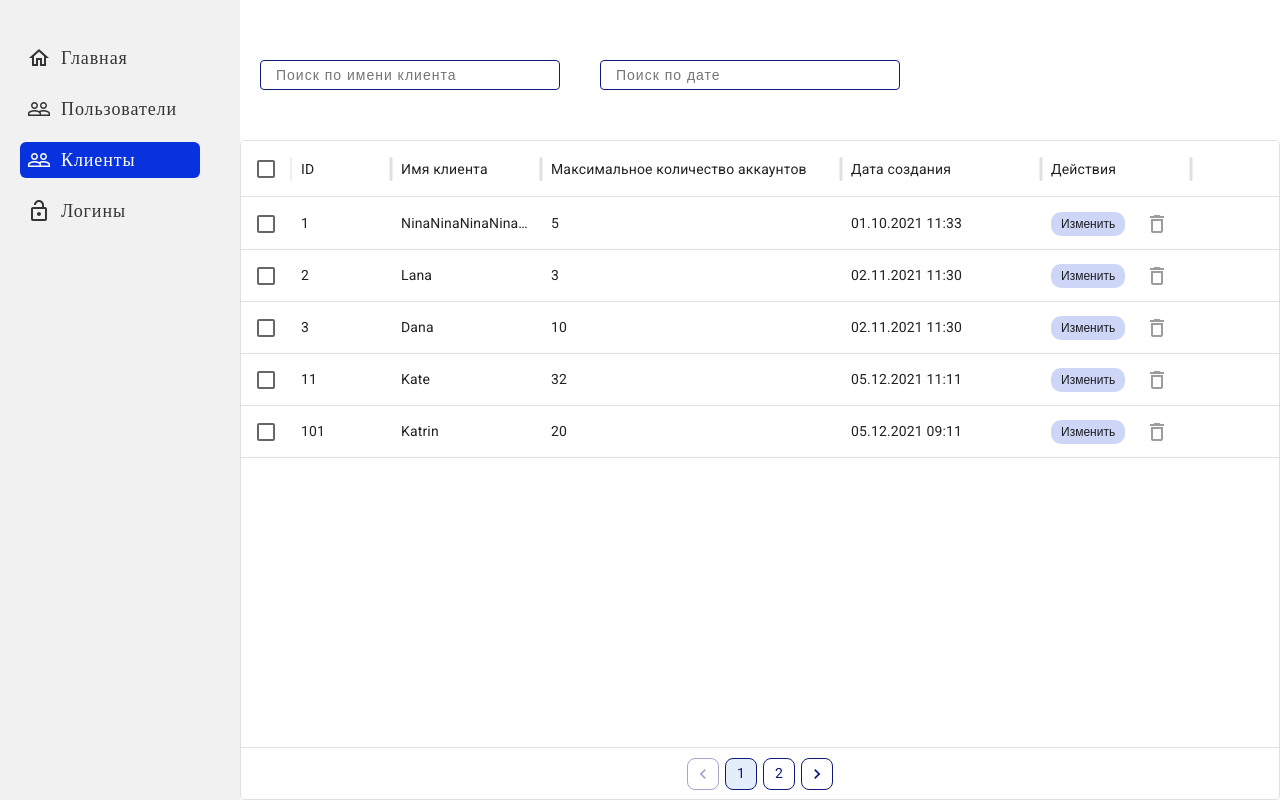
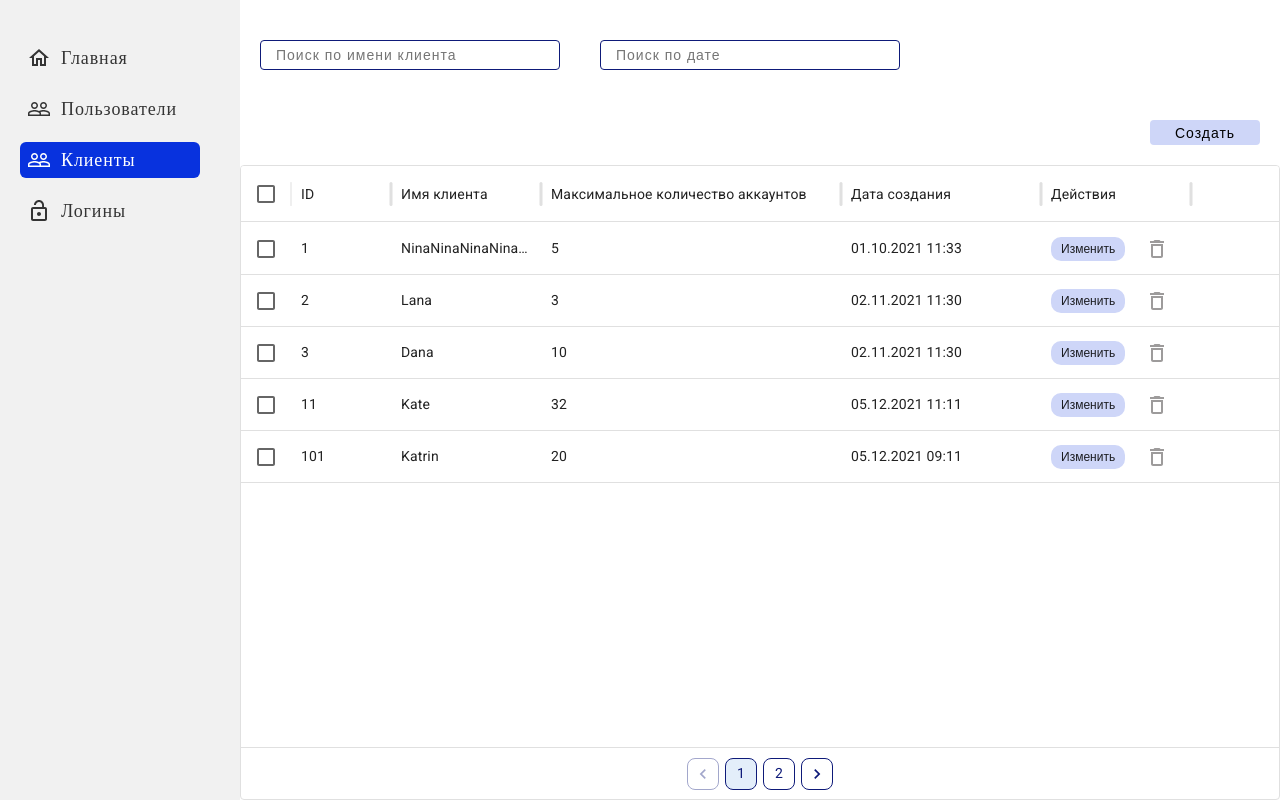
Before and after one commit to Andreeevna/new, a React (Vite) app: page /clients in a window 1280 px wide. Built offline with nearby package versions, Linux system fonts and the light colour scheme.

Commit message:
we have made a more universal element out of the modal window

```diff
--- a/src/App.css
+++ b/src/App.css
@@ -29,7 +29,7 @@ ul {
 }
 
 .table__container {
-	padding-top: 60px;
+	padding-top: 40px;
 	/* padding-bottom: 60px; */
 	display: flex;
 	flex-direction: column;
@@ -40,7 +40,7 @@ ul {
 /* search */
 
 .search__container {
-	margin-bottom: 50px;
+	margin-bottom: 30px;
 	padding-left: 20px;
 	display: flex;
 	align-items: center;
--- /dev/null
+++ b/src/components/Button/Button.css
@@ -0,0 +1,25 @@
+.button-send {
+	margin-top: 20px;
+	display: flex;
+}
+
+.button-send__end {
+	justify-content: flex-end;
+}
+
+.button-send__center {
+	justify-content: center;
+}
+
+.button-send__btn {
+	font-size: 14px;
+	font-weight: 300;
+	letter-spacing: 1px;
+	width: 110px;
+	height: 25px;
+	text-align: center;
+	background-color: #ced6f8;
+	border: none;
+	border-radius: 4px;
+	cursor: pointer;
+}
--- /dev/null
+++ b/src/components/Button/Button.jsx
@@ -0,0 +1,14 @@
+import React from 'react'
+
+import clsx from 'clsx'
+import './Button.css'
+
+const Button = ({ className, text }) => {
+	return (
+		<div className={clsx('button-send', className)}>
+			<button className='button-send__btn'>{text}</button>
+		</div>
+	)
+}
+
+export default Button
--- a/src/components/EditComponent/EditComponent.jsx
+++ b/src/components/EditComponent/EditComponent.jsx
@@ -1,6 +1,5 @@
 import React, { useMemo, useState } from 'react'
 
-import moment from 'moment'
 import {
 	callLoginsDict,
 	clientsDict,
@@ -9,6 +8,7 @@ import {
 	smsLoginsDict,
 	usersDict,
 } from '../../utils/dicts'
+import Button from '../Button/Button'
 import './EditComponent.css'
 
 const EditComponent = ({ item, chapter }) => {
@@ -73,22 +73,13 @@ const EditComponent = ({ item, chapter }) => {
 							className='edit-item__value'
 							onClick={e => handleEditClick(key)}
 						>
-							{/* {console.log()} */}
-							{key === 'creation_date'
-								? moment(newvalue[key]).format('DD.MM.YYYY HH:mm')
-								: newvalue[key]}
-							{/* {newvalue[key]} */}
+							{newvalue[key]}
 						</span>
 					) : (
 						<input
 							className='edit-item__input'
 							type='text'
 							value={newvalue[key]}
-							// value={
-							// 	key === 'creation_date'
-							// 		? moment(newvalue[key]).format('DD.MM.YYYY HH:mm')
-							// 		: newvalue[key] || ''
-							// }
 							onChange={e => {
 								setNewValue({ ...newvalue, [key]: e.target.value })
 							}}
@@ -104,9 +95,7 @@ const EditComponent = ({ item, chapter }) => {
 	return (
 		<div className='edit'>
 			{renderingItem}
-			<div className='edit-send'>
-				<button className='edit-send__btn'>Отправить</button>
-			</div>
+			<Button className={'button-send__end'} text={'Отправить'} />
 		</div>
 	)
 }
--- a/src/components/PopUp/PopUp.jsx
+++ b/src/components/PopUp/PopUp.jsx
@@ -2,10 +2,9 @@ import * as React from 'react'
 
 import { createPortal } from 'react-dom'
 
-import EditPage from '../../pages/EditPage/EditPage'
 import './PopUp.css'
 
-const PopUp = ({ id = null, chapter = '', onClose = null }) => {
+const PopUp = ({ id = null, chapter = '', onClose = null, children }) => {
 	const handleClick = e => {
 		const inModal = e.target.closest('[data-id=modal]')
 		if (inModal) return
@@ -15,7 +14,7 @@ const PopUp = ({ id = null, chapter = '', onClose = null }) => {
 	const modal = (
 		<div className={'popup'} onClick={handleClick}>
 			<div data-id='modal' className={'popup_active'}>
-				{id && chapter && <EditPage id={id} chapter={chapter} />}
+				{children}
 			</div>
 		</div>
 	)
--- a/src/hooks/usePopup.js
+++ b/src/hooks/usePopup.js
@@ -1,5 +1,6 @@
 import React, { useState } from 'react'
 import PopUp from '../components/PopUp/PopUp'
+import EditPage from '../pages/EditPage/EditPage'
 
 const usePopup = (initialState = false) => {
 	const [showPopup, setShowPopup] = useState(initialState)
@@ -10,7 +11,9 @@ const usePopup = (initialState = false) => {
 
 		if (id && chapter) {
 			return (
-				<PopUp id={id} chapter={chapter} onClose={() => setShowPopup(false)} />
+				<PopUp id={id} chapter={chapter} onClose={() => setShowPopup(false)}>
+					{id && chapter && <EditPage id={id} chapter={chapter} />}
+				</PopUp>
 			)
 		}
 	}
--- a/src/pages/ClientsPage/ClientsPage.css
+++ b/src/pages/ClientsPage/ClientsPage.css
@@ -8,3 +8,8 @@
 	width: 100%;
 	flex: 4;
 }
+
+.clients__button-send {
+	margin-bottom: 20px;
+	padding-right: 20px;
+}
--- a/src/pages/ClientsPage/ClientsPage.jsx
+++ b/src/pages/ClientsPage/ClientsPage.jsx
@@ -6,6 +6,7 @@ import { DataGrid } from '@mui/x-data-grid'
 import { CustomPagination } from '../../components/CustomPagination/CustomPagination'
 import { rowsClients } from '../../utils/utils'
 
+import Button from '../../components/Button/Button'
 import usePopup from '../../hooks/usePopup'
 import './ClientsPage.css'
 
@@ -19,6 +20,8 @@ const ClientsPage = () => {
 	const [filterValues, setFilterValues] = useState({})
 
 	const { showPopup, parameter, renderPopUp, togglePopup } = usePopup()
+
+	const [showCreatePopup, setShowCreatePopup] = useState(false)
 
 	const dayInMonthComparator = (v1, v2) => {
 		// console.log(v1, v2)
@@ -180,6 +183,9 @@ const ClientsPage = () => {
 		<div className='clients'>
 			<div className='table__container'>
 				<div className='search__container'>{filters}</div>
+				<div className='clients__button-send'>
+					<Button className={'button-send__end'} text='Создать' />
+				</div>
 
 				<div className='clients-list'>
 					<DataGrid
```
Also changed, not shown: src/hooks/usePopupCreate.js (added), 4 other files (tests, documents, lock files or other folders).
